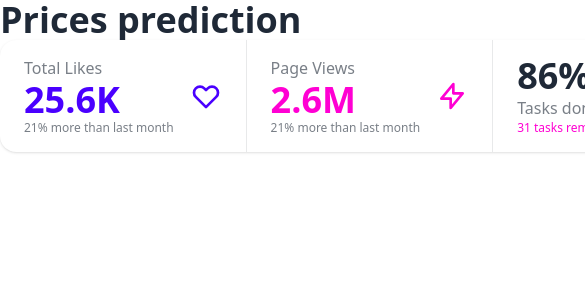
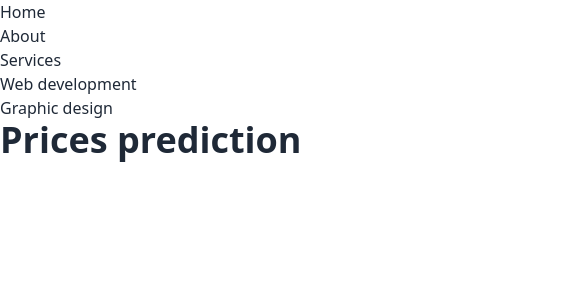
Before and after one commit to Shajibmia96/Milestone-08, a React (Vite) app: page /services/Graphic-design in a window 390 px wide. Shown: the top 300 px of the page, 585 px wide, since content can reach past the window. Built offline with nearby package versions, Linux system fonts and the light colour scheme.

Commit message:
Responsive Navbar Using React And Tailwind

```diff
--- a/package.json
+++ b/package.json
@@ -10,6 +10,7 @@
     "preview": "vite preview"
   },
   "dependencies": {
+    "prop-types": "^15.8.1",
     "react": "^18.2.0",
     "react-dom": "^18.2.0"
   },
--- a/src/App.jsx
+++ b/src/App.jsx
@@ -1,47 +1,16 @@
 import './App.css'
+import DeisyUI from './Component/DeisyUI/DeisyUI'
 
 function App() {
 
   return (
     <>
+        <DeisyUI><p>
 
+          </p></DeisyUI>
       <h1 className='text-4xl font-bold'>Prices prediction </h1>
 
-      {/* this is stat */}
-      <div className="stats shadow ">
 
-  <div className="stat">
-    <div className="stat-figure text-primary">
-      <svg xmlns="http://www.w3.org/2000/svg" fill="none" viewBox="0 0 24 24" className="inline-block w-8 h-8 stroke-current"><path strokeLinecap="round" strokeLinejoin="round" strokeWidth="2" d="M4.318 6.318a4.5 4.5 0 000 6.364L12 20.364l7.682-7.682a4.5 4.5 0 00-6.364-6.364L12 7.636l-1.318-1.318a4.5 4.5 0 00-6.364 0z"></path></svg>
-    </div>
-    <div className="stat-title">Total Likes</div>
-    <div className="stat-value text-primary">25.6K</div>
-    <div className="stat-desc">21% more than last month</div>
-  </div>
-
-  <div className="stat">
-    <div className="stat-figure text-secondary">
-      <svg xmlns="http://www.w3.org/2000/svg" fill="none" viewBox="0 0 24 24" className="inline-block w-8 h-8 stroke-current"><path strokeLinecap="round" strokeLinejoin="round" strokeWidth="2" d="M13 10V3L4 14h7v7l9-11h-7z"></path></svg>
-    </div>
-    <div className="stat-title">Page Views</div>
-    <div className="stat-value text-secondary">2.6M</div>
-    <div className="stat-desc">21% more than last month</div>
-  </div>
-
-  <div className="stat">
-    <div className="stat-figure text-secondary">
-      <div className="avatar online">
-        <div className="w-16 rounded-full">
-          <img src="https://daisyui.com/images/stock/photo-1534528741775-53994a69daeb.jpg" />
-        </div>
-      </div>
-    </div>
-    <div className="stat-value">86%</div>
-    <div className="stat-title">Tasks done</div>
-    <div className="stat-desc text-secondary">31 tasks remaining</div>
-  </div>
-
-</div>
 
     </>
   )
--- /dev/null
+++ b/src/Component/DeisyUI/DeisyUI.jsx
@@ -0,0 +1,25 @@
+import Link from "../Link/Link";
+
+const DeisyUI = () => {
+
+    const routes = [{ id: 1, path: '/', name: 'Home' },
+                    { id: 2, path: '/about', name: 'About' },
+                    { id: 3, path: '/services', name: 'Services'},
+                    { id: 4, path: '/services/web-development', name: 'Web development '},
+                    {id:5 , path : "/services/Graphic-design" , name : "Graphic design "}
+                 ];
+
+    return (
+        <div>
+              <nav>
+                <ul className="md:flex">
+                     {
+                        routes.map(route => <Link key={route.id} route={route}></Link>)
+                     }
+                </ul>
+              </nav>
+        </div>
+    );
+};
+
+export default DeisyUI;
--- /dev/null
+++ b/src/Component/Link/Link.jsx
@@ -0,0 +1,11 @@
+import PropTypes from 'prop-types';
+const Link = ({route}) => {
+    return (
+        <li className="mr-10" ><a href={route.path}>{route.name}</a></li>
+    );
+};
+
+Link.propTypes={
+    route:PropTypes.array
+}
+export default Link;
```
Also changed, not shown: 1 other file (tests, documents, lock files or other folders).
